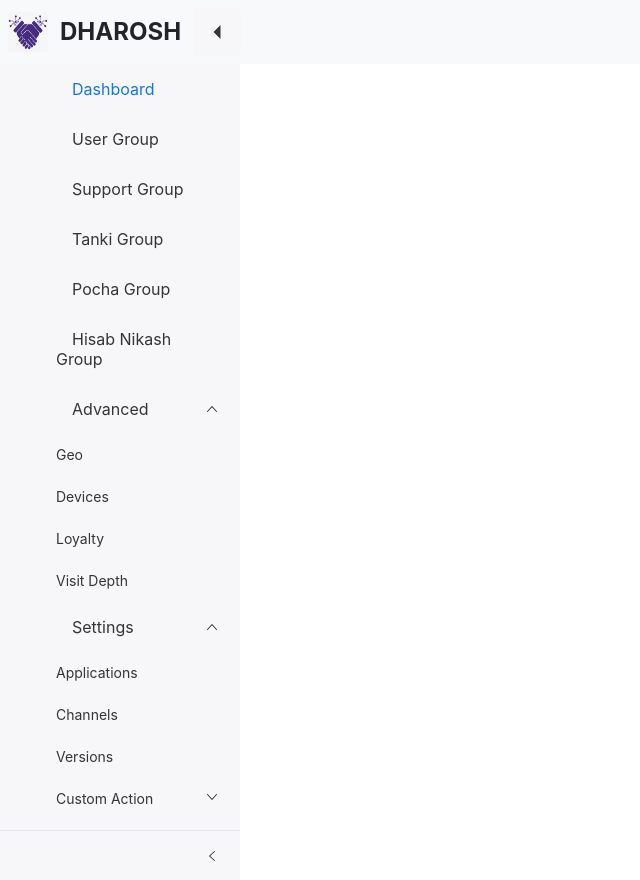
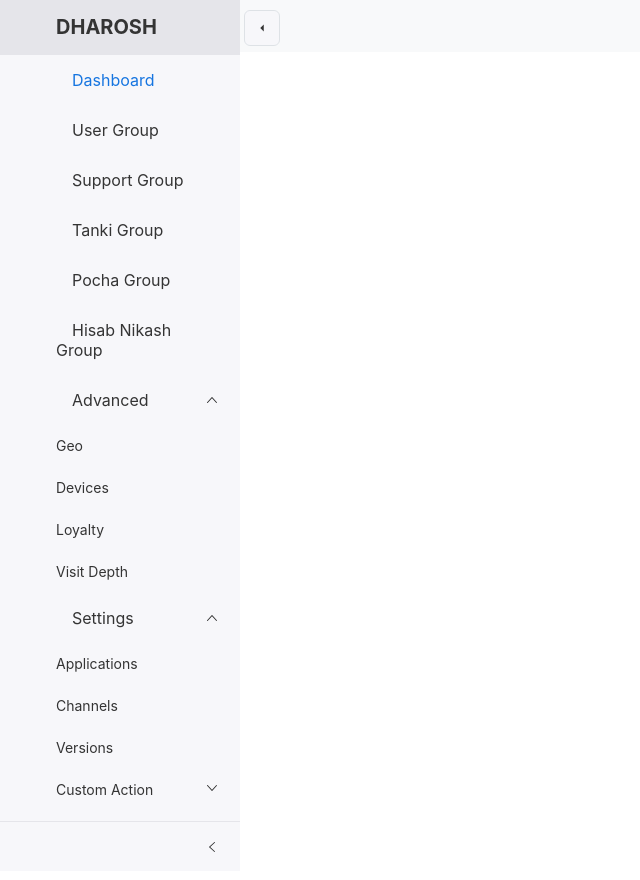
Before and after one commit to Alfaz108/fe-dh, a React (Vite) app: page / in a window 1280 px wide. Shown: the whole page, without its empty margins (0-640 px from the left). After the commit the page ends 800 px from the top, so only its background shows below. Built offline with nearby package versions, Linux system fonts and the light colour scheme; some icons are missing.

Commit message:
dashboard sidebar done

```diff
--- a/src/pages/nav/MenuBar.jsx
+++ b/src/pages/nav/MenuBar.jsx
@@ -13,7 +13,6 @@
 const MenuBar = () => {
   const [expanded, setExpanded] = React.useState(true);
   const [activeKey, setActiveKey] = React.useState("1");
-
   const menuButton = () => {
     setExpanded((prevExpanded) => !prevExpanded);
   };
@@ -21,38 +20,44 @@
   return (
     <div>
       <div>
-        <div className="d-flex bg-body-tertiary p-2  align-items-center justify-content-between">
-          <div className="d-flex align-items-center">
-            <span className="w-100">
-              <AvatarGroup spacing={6}>
-                <Avatar className="img-fluid" src={logo} alt="@superman66" />
-              </AvatarGroup>
-            </span>
-            <span
-              style={{
-                paddingLeft: "12px",
-                paddingRight: "12px",
-              }}
-              className="fs-4 fw-bolder text-dark">
-              DHAROSH
-            </span>
-            <span>
-              <IconButton
-                onClick={menuButton}
-                icon={<ArrowLeftIcon style={{ fontSize: "2em" }} />}
-              />
-            </span>
-          </div>
-
+        {/* top bar  */}
+        <div className="d-flex bg-body-tertiary p-3  align-items-center justify-content-end">
           <div className="icon-example-list pe-2">
             <GearIcon spin style={{ fontSize: "1.5em" }} />
           </div>
         </div>
 
-        <div style={{ width: 240 }}>
+        {/* sidebar  */}
+        <div
+          style={{
+            width: 240,
+            height: "100vh",
+            position: "fixed",
+            top: 0,
+            zIndex: 999,
+          }}>
           <Sidenav expanded={expanded} defaultOpenKeys={["3", "4"]}>
             <Sidenav.Body>
-              <Nav activeKey={activeKey} onSelect={setActiveKey}>
+              <Nav
+                style={{
+                  position: "relative",
+                }}
+                activeKey={activeKey}
+                onSelect={setActiveKey}>
+                <span
+                  style={{
+                    position: "absolute",
+                    top: "10px",
+                    right: "-40px",
+                    zIndex: 1000,
+                  }}>
+                  <IconButton
+                    className="border"
+                    onClick={menuButton}
+                    icon={<ArrowLeftIcon style={{ fontSize: "1em" }} />}
+                  />
+                </span>
+                <Nav.Item className="fw-bolder fs-5">DHAROSH </Nav.Item>
                 <Nav.Item eventKey="1" icon={<DashboardIcon />}>
                   Dashboard
                 </Nav.Item>
```
